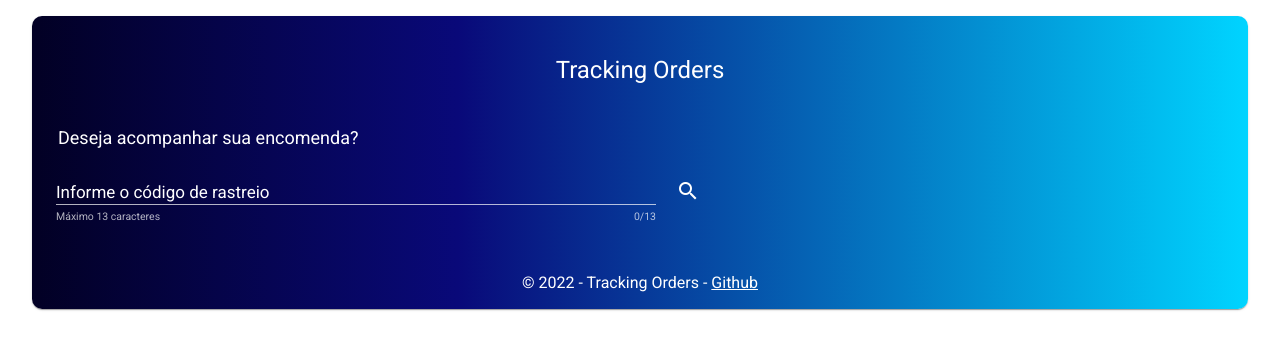
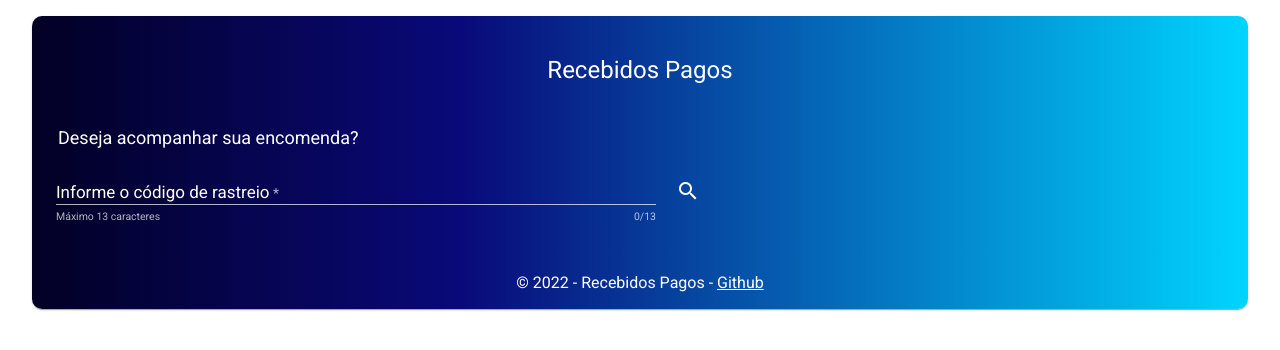
Before and after one commit to nosremehj/tracking-orders, an Angular app: page / in a window 1280 px wide. Shown: the top 350 px of the page. Built offline with nearby package versions, Linux system fonts and the light colour scheme.

Commit message:
title change and add test

```diff
--- a/src/app/components/home/home.component.html
+++ b/src/app/components/home/home.component.html
@@ -1,21 +1,27 @@
 <mat-card class="card">
-    <h1>Tracking Orders</h1>
+    <h1>Recebidos Pagos</h1>
     <mat-card-content>
         <div class="container">
             <mat-card-subtitle class="title">Deseja acompanhar sua encomenda? </mat-card-subtitle>
             <div class="container">
                 <mat-form-field hintLabel="Máximo 13 caracteres" appearance="legacy">
                     <mat-label>Informe o código de rastreio</mat-label>
-                    <input matInput #input maxlength="13" placeholder="Ex. AA987654321BR">
+                    <input
+                    [(ngModel)] = "order"
+                    name="order"
+                    required
+                    matInput #input
+                    maxlength="13"
+                    placeholder="Ex. AA987654321BR">
                     <mat-hint align="end">{{input.value?.length || 0}}/13</mat-hint>
                 </mat-form-field>
-                <button mat-button><mat-icon>search</mat-icon></button>
+                <button (click)="trackingOrders()" mat-button><mat-icon>search</mat-icon></button>
             </div>
 
         </div>
     </mat-card-content>
     <footer>
-        &copy; 2022 - Tracking Orders -
+        &copy; 2022 - Recebidos Pagos -
         <a mat-list-item href="https://github.com/nosremehj/tracking-orders" target="_blank">
             Github
         </a>
--- a/src/app/components/home/home.component.ts
+++ b/src/app/components/home/home.component.ts
@@ -1,5 +1,5 @@
 import { Component, OnInit } from '@angular/core';
-import { Router } from '@angular/router';
+import { TrackingService } from 'src/app/services/tracking.service';
 
 @Component({
   selector: 'app-home',
@@ -8,10 +8,16 @@ import { Router } from '@angular/router';
 })
 export class HomeComponent implements OnInit {
 
-  constructor(private router: Router) {}
+  constructor(private orders: TrackingService) { }
+  order: any ='';
+
 
   ngOnInit(): void {
-    this.router.navigate['home']
   }
-
+  trackingOrders():void {
+    this.orders.trackingOrders(this.order).subscribe(data => {
+      console.log('Código de rastreio:', this.order)
+      console.log(data)
+    })
+  }
 }
--- a/src/index.html
+++ b/src/index.html
@@ -2,7 +2,7 @@
 <html lang="en">
 <head>
   <meta charset="utf-8">
-  <title>TrackingOrders</title>
+  <title>Recebidos Pagos</title>
   <base href="/">
   <meta name="viewport" content="width=device-width, initial-scale=1">
   <link rel="icon" type="image/x-icon" href="assets/img/package.ico">
```
Also changed, not shown: src/app/app.module.ts (+7 -0 lines).
